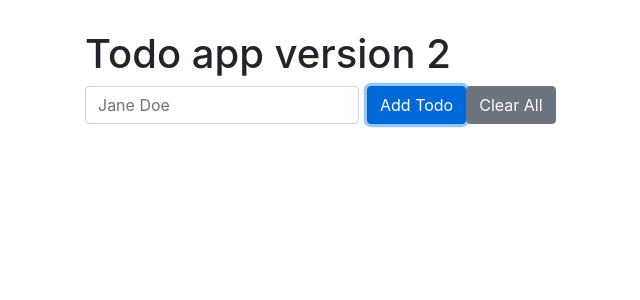
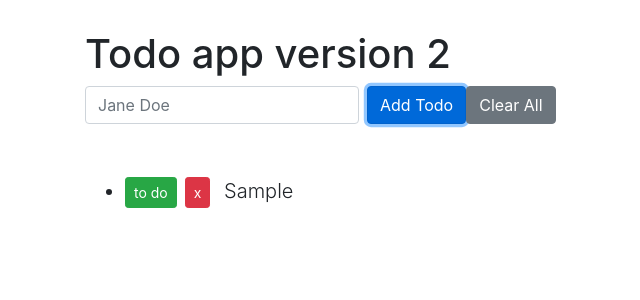
Before and after one commit to ImsirovicAjdin/todo-app-two, a Vue app: page / in a window 1280 px wide. Both pictures are taken after typing "Sample" into the empty fields and a click on the button "Add Todo". Shown: the top 300 px of the page, without its empty margins (305-945 px from the left). Built offline with nearby package versions, Linux system fonts and the light colour scheme.

Commit message:
Display added todos on the screen

```diff
--- a/src/components/TodoForm.vue
+++ b/src/components/TodoForm.vue
@@ -23,6 +23,40 @@
           Clear All
         </b-button>
     </b-form>
+
+    <div class="mt-5">  <!-- (3) -->
+        <ul class="lead">
+        <li v-for="(todo, index) in todos" class="py-1" v-bind:key="index">
+            <button
+              v-if="!todo.isDone"
+              class="btn btn-sm btn-success mr-2"
+              v-on:click="todo.isDone = !todo.isDone"
+            >
+            to do
+            </button>
+            <button
+              v-else
+              class="btn btn-sm btn-secondary mr-2"
+              v-on:click="todo.isDone = !todo.isDone"
+            >
+            done
+            </button>
+
+            <button
+              class="btn btn-sm btn-danger mr-2"
+              v-on:click="deleteSingleTodo(index)"
+            >
+              x
+            </button>
+            <span
+              v-bind:class="{strikethrough:todo.isDone}"
+            >
+              {{ todo.description }}
+            </span>
+        </li>
+        </ul>
+    </div>
+
     </div>
 </template>
 
```
